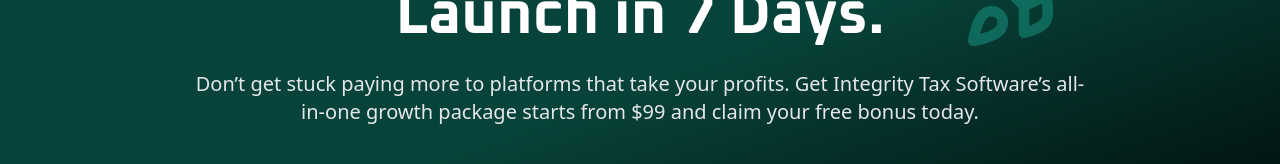
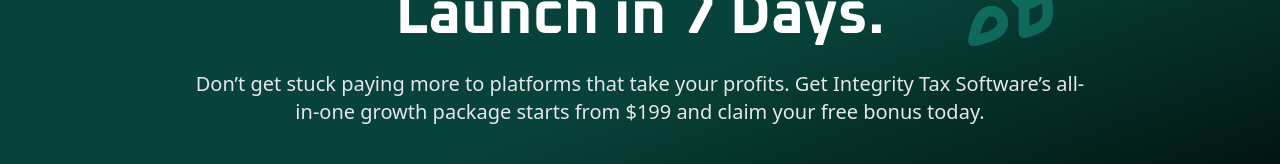
Before and after one commit to marjan-ahmed/integrity-tax-software, a Next.js app: page / in a window 1280 px wide. Shown: the part 5524-5688 px from the top of the page. Built offline with nearby package versions, Linux system fonts and the light colour scheme.

Commit message:
Update pricing in LaunchOfferSection component

```diff
--- a/components/LaunchOfferSection.tsx
+++ b/components/LaunchOfferSection.tsx
@@ -30,7 +30,7 @@
           viewport={{ once: true }}
           transition={{ duration: 0.8, delay: 0.2 }}
         >
-          Don’t get stuck paying more to platforms that take your profits. Get Integrity Tax Software’s all-in-one growth package starts from $99 and claim your free bonus today.
+          Don’t get stuck paying more to platforms that take your profits. Get Integrity Tax Software’s all-in-one growth package starts from $199 and claim your free bonus today.
         </motion.p>
 
         <Link href={'/booking'}>
```
